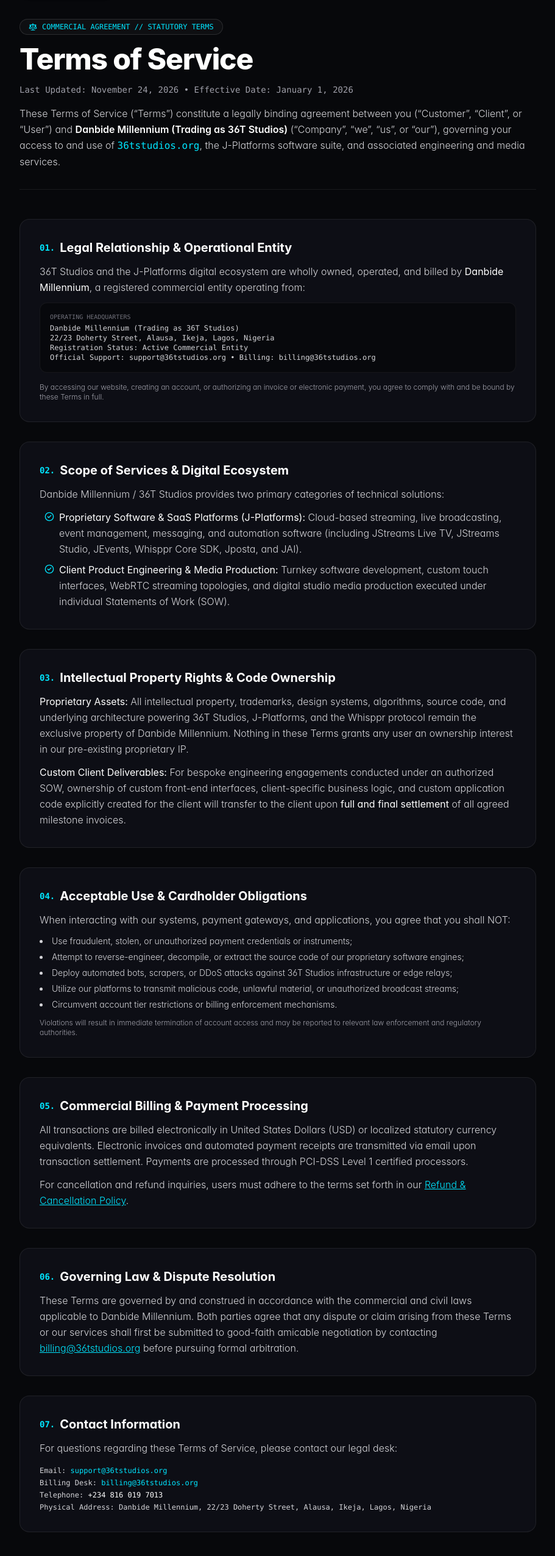
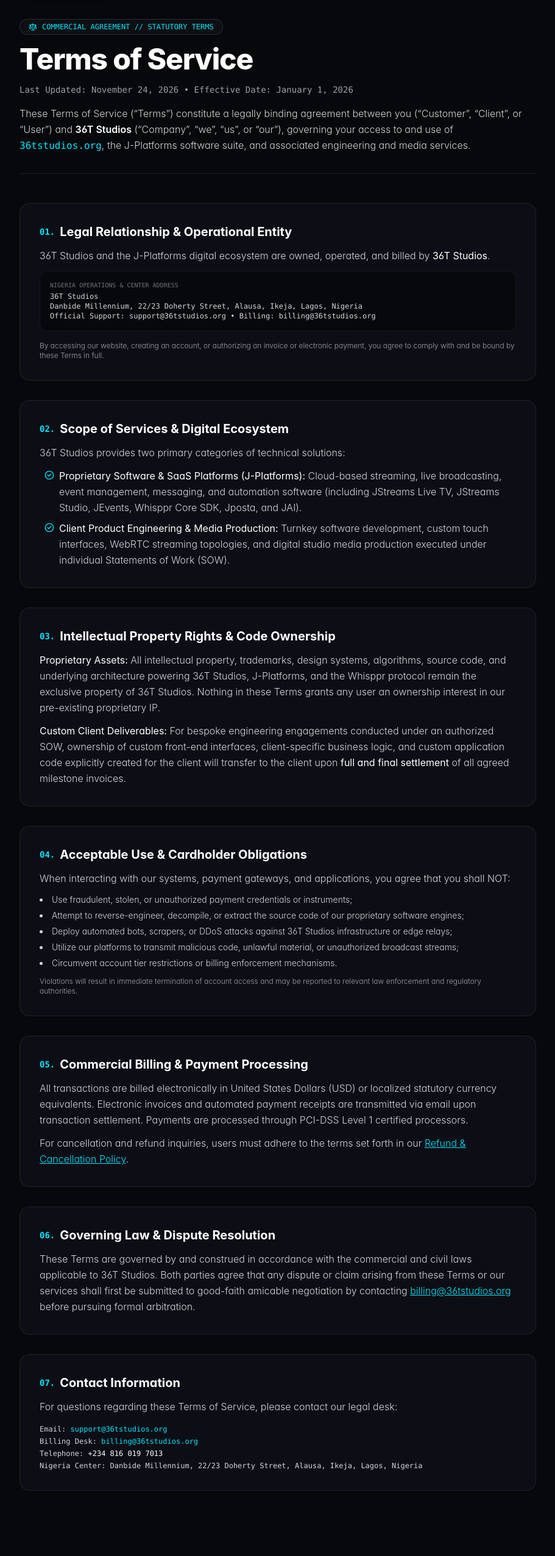
Before and after one commit to therealbuccie/36tstudios, a Next.js app: page /terms in a window 1280 px wide. Shown: the part 179-2730 px from the top of the page at 61% size, without its empty margins (184-1095 px from the left). Built offline with nearby package versions, Linux system fonts and the light colour scheme.

Commit message:
refactor: scope Danbide Millennium strictly to Nigeria Center address and use 36T Studios as entity

```diff
--- a/src/app/fulfillment-policy/page.tsx
+++ b/src/app/fulfillment-policy/page.tsx
@@ -3,8 +3,8 @@ import Link from "next/link";
 import { ArrowLeft, Send, CheckCircle2, Zap, Server, FileCheck } from "lucide-react";
 
 export const metadata = {
-  title: "Delivery & Fulfillment Policy // 36T Studios & Danbide Millennium",
-  description: "Electronic Delivery, Digital SaaS Activation, and Custom Development Fulfillment Policy for 36T Studios and Danbide Millennium.",
+  title: "Delivery & Fulfillment Policy // 36T Studios",
+  description: "Electronic Delivery, Digital SaaS Activation, and Custom Development Fulfillment Policy for 36T Studios.",
 };
 
 export default function FulfillmentPolicyPage() {
@@ -37,7 +37,7 @@ export default function FulfillmentPolicyPage() {
             Last Updated: November 24, 2026 • Delivery Channel: 100% Electronic &amp; Digital
           </p>
           <p className="text-sm sm:text-base text-zinc-300 leading-relaxed font-light">
-            This Fulfillment and Delivery Policy describes how digital services, software licenses, platform access, and custom engineering code are provisioned and delivered to customers by <strong className="text-white font-semibold">Danbide Millennium (Trading as 36T Studios)</strong>.
+            This Fulfillment and Delivery Policy describes how digital services, software licenses, platform access, and custom engineering code are provisioned and delivered to customers by <strong className="text-white font-semibold">36T Studios</strong>.
           </p>
         </div>
 
@@ -51,7 +51,7 @@ export default function FulfillmentPolicyPage() {
               Digital-Only Service Delivery (No Physical Shipping)
             </h2>
             <p>
-              Danbide Millennium / 36T Studios specializes exclusively in software engineering, digital platform infrastructure, cloud APIs, and studio media assets.
+              36T Studios specializes exclusively in software engineering, digital platform infrastructure, cloud APIs, and studio media assets.
             </p>
             <div className="p-4 rounded-xl bg-black/40 border border-white/[0.06] text-xs font-mono text-zinc-300 space-y-1">
               <div className="text-white font-bold uppercase tracking-wider">Notice to Cardholders &amp; Customers:</div>
@@ -123,8 +123,8 @@ export default function FulfillmentPolicyPage() {
               <div>Technical Support: <a href="mailto:support@36tstudios.org" className="text-[#00E5FF]">support@36tstudios.org</a></div>
               <div>Billing &amp; Invoicing: <a href="mailto:billing@36tstudios.org" className="text-[#00E5FF]">billing@36tstudios.org</a></div>
               <div>Telephone: <span className="text-white">+234 816 019 7013</span></div>
-              <div>Operating Entity: Danbide Millennium (Trading as 36T Studios)</div>
-              <div>Address: 22/23 Doherty Street, Alausa, Ikeja, Lagos, Nigeria</div>
+              <div>Operating Entity: 36T Studios</div>
+              <div>Nigeria Center: Danbide Millennium, 22/23 Doherty Street, Alausa, Ikeja, Lagos, Nigeria</div>
             </div>
           </section>
 
--- a/src/app/page.tsx
+++ b/src/app/page.tsx
@@ -551,7 +551,7 @@ export default function HomePage() {
               <ShieldCheck className="w-4 h-4" />
             </div>
             <p className="text-xs font-mono text-zinc-300">
-              All service retainers and platform licenses are billed electronically with formal invoices, instant payment confirmations, and 256-bit SSL encryption. Processed by <span className="text-white font-bold">Danbide Millennium</span>.
+              All service retainers and platform licenses are billed electronically with formal invoices, instant payment confirmations, and 256-bit SSL encryption. Processed securely by <span className="text-white font-bold">36T Studios</span>.
             </p>
           </div>
           <div className="flex items-center gap-4 text-[11px] font-mono text-zinc-400 shrink-0">
--- a/src/app/privacy/page.tsx
+++ b/src/app/privacy/page.tsx
@@ -3,8 +3,8 @@ import Link from "next/link";
 import { ArrowLeft, ShieldCheck, Lock, Eye, CheckCircle2 } from "lucide-react";
 
 export const metadata = {
-  title: "Privacy Policy // 36T Studios & Danbide Millennium",
-  description: "Privacy Policy, NDPA 2023 compliance, and PCI-DSS Level 1 payment protection statement for 36T Studios and Danbide Millennium.",
+  title: "Privacy Policy // 36T Studios",
+  description: "Privacy Policy, NDPA 2023 compliance, and PCI-DSS Level 1 payment protection statement for 36T Studios.",
 };
 
 export default function PrivacyPage() {
@@ -37,7 +37,7 @@ export default function PrivacyPage() {
             Last Updated: November 24, 2026 • Statutory Reference: NDPA 2023 / NDPR
           </p>
           <p className="text-sm sm:text-base text-zinc-300 leading-relaxed font-light">
-            This Privacy Policy outlines how <strong className="text-white font-semibold">Danbide Millennium (Trading as 36T Studios)</strong> collects, processes, and protects your personal data and commercial records when you interact with <code className="text-[#00E5FF]">36tstudios.org</code> and the J-Platforms application suite.
+            This Privacy Policy outlines how <strong className="text-white font-semibold">36T Studios</strong> collects, processes, and protects your personal data and commercial records when you interact with <code className="text-[#00E5FF]">36tstudios.org</code> and the J-Platforms application suite.
           </p>
         </div>
 
@@ -51,10 +51,10 @@ export default function PrivacyPage() {
               Data Protection Regulatory Framework
             </h2>
             <p>
-              Danbide Millennium is committed to safeguarding personal information in strict compliance with the <strong className="text-white">Nigeria Data Protection Act (NDPA) 2023</strong>, the Nigeria Data Protection Regulation (NDPR), and applicable international privacy benchmarks (including GDPR-aligned data subject protections for global clientele).
+              36T Studios is committed to safeguarding personal information in strict compliance with the <strong className="text-white">Nigeria Data Protection Act (NDPA) 2023</strong>, the Nigeria Data Protection Regulation (NDPR), and applicable international privacy benchmarks (including GDPR-aligned data subject protections for global clientele).
             </p>
             <p className="text-xs text-zinc-400">
-              Data Controller: Danbide Millennium (Trading as 36T Studios) • 22/23 Doherty Street, Alausa, Ikeja, Lagos, Nigeria.
+              Data Controller: 36T Studios • Nigeria Center: Danbide Millennium, 22/23 Doherty Street, Alausa, Ikeja, Lagos, Nigeria.
             </p>
           </section>
 
@@ -65,7 +65,7 @@ export default function PrivacyPage() {
               <span>Mandatory Payment Card &amp; PCI-DSS Level 1 Disclosure</span>
             </div>
             <div className="p-4 sm:p-5 rounded-xl bg-black/60 border border-[#00E5FF]/20 text-sm sm:text-base text-white leading-relaxed font-mono">
-              &ldquo;Danbide Millennium / 36T Studios processes all electronic transactions via PCI-DSS Level 1 certified payment infrastructure. We never store raw cardholder details, debit/credit card numbers, CVV codes, or bank authorization PINs on our servers.&rdquo;
+              &ldquo;36T Studios processes all electronic transactions via PCI-DSS Level 1 certified payment infrastructure. We never store raw cardholder details, debit/credit card numbers, CVV codes, or bank authorization PINs on our servers.&rdquo;
             </div>
             <p className="text-xs sm:text-sm text-zinc-300">
               All card data entered during subscription checkout or milestone invoice settlement is directly encrypted and tokenized by audited, bank-grade payment gateways (including Stripe, Flutterwave, and authorized merchant acquiring processors) using end-to-end 256-bit SSL encryption.
@@ -139,7 +139,7 @@ export default function PrivacyPage() {
               <div>Privacy Officer: <a href="mailto:privacy@36tstudios.org" className="text-[#00E5FF]">privacy@36tstudios.org</a></div>
               <div>General Support Desk: <a href="mailto:support@36tstudios.org" className="text-[#00E5FF]">support@36tstudios.org</a></div>
               <div>Telephone: <span className="text-white">+234 816 019 7013</span></div>
-              <div>Physical Address: Danbide Millennium, 22/23 Doherty Street, Alausa, Ikeja, Lagos, Nigeria</div>
+              <div>Nigeria Center: Danbide Millennium, 22/23 Doherty Street, Alausa, Ikeja, Lagos, Nigeria</div>
             </div>
           </section>
 
--- a/src/app/refund-policy/page.tsx
+++ b/src/app/refund-policy/page.tsx
@@ -3,7 +3,7 @@ import Link from "next/link";
 import { ArrowLeft, RefreshCw, AlertCircle, CheckCircle2, Clock, Mail } from "lucide-react";
 
 export const metadata = {
-  title: "Refund & Cancellation Policy // 36T Studios & Danbide Millennium",
+  title: "Refund & Cancellation Policy // 36T Studios",
   description: "Official Refund, Cancellation, and Dispute Resolution Policy for J-Platforms subscriptions and custom engineering projects.",
 };
 
@@ -37,7 +37,7 @@ export default function RefundPolicyPage() {
             Last Updated: November 24, 2026 • Billing Desk: billing@36tstudios.org
           </p>
           <p className="text-sm sm:text-base text-zinc-300 leading-relaxed font-light">
-            This Policy sets forth the terms governing subscription cancellations, milestone deposit refunds, and transaction dispute resolutions for services provided by <strong className="text-white font-semibold">Danbide Millennium (Trading as 36T Studios)</strong>.
+            This Policy sets forth the terms governing subscription cancellations, milestone deposit refunds, and transaction dispute resolutions for services provided by <strong className="text-white font-semibold">36T Studios</strong>.
           </p>
         </div>
 
@@ -129,8 +129,8 @@ export default function RefundPolicyPage() {
               <div>Invoicing Desk: <a href="mailto:billing@36tstudios.org" className="text-[#00E5FF]">billing@36tstudios.org</a></div>
               <div>Client Support: <a href="mailto:support@36tstudios.org" className="text-[#00E5FF]">support@36tstudios.org</a></div>
               <div>Telephone: <span className="text-white">+234 816 019 7013</span></div>
-              <div>Corporate Entity: Danbide Millennium (Trading as 36T Studios)</div>
-              <div>Address: 22/23 Doherty Street, Alausa, Ikeja, Lagos, Nigeria</div>
+              <div>Corporate Entity: 36T Studios</div>
+              <div>Nigeria Center: Danbide Millennium, 22/23 Doherty Street, Alausa, Ikeja, Lagos, Nigeria</div>
             </div>
           </section>
 
--- a/src/app/terms/page.tsx
+++ b/src/app/terms/page.tsx
@@ -3,8 +3,8 @@ import Link from "next/link";
 import { ArrowLeft, ShieldCheck, Scale, FileText, CheckCircle2 } from "lucide-react";
 
 export const metadata = {
-  title: "Terms of Service // 36T Studios & Danbide Millennium",
-  description: "Terms of Service governing use of 36tstudios.org and J-Platforms services operated by Danbide Millennium.",
+  title: "Terms of Service // 36T Studios",
+  description: "Terms of Service governing use of 36tstudios.org and J-Platforms services operated by 36T Studios.",
 };
 
 export default function TermsPage() {
@@ -37,7 +37,7 @@ export default function TermsPage() {
             Last Updated: November 24, 2026 • Effective Date: January 1, 2026
           </p>
           <p className="text-sm sm:text-base text-zinc-300 leading-relaxed font-light">
-            These Terms of Service (&ldquo;Terms&rdquo;) constitute a legally binding agreement between you (&ldquo;Customer&rdquo;, &ldquo;Client&rdquo;, or &ldquo;User&rdquo;) and <strong className="text-white font-semibold">Danbide Millennium (Trading as 36T Studios)</strong> (&ldquo;Company&rdquo;, &ldquo;we&rdquo;, &ldquo;us&rdquo;, or &ldquo;our&rdquo;), governing your access to and use of <code className="text-[#00E5FF]">36tstudios.org</code>, the J-Platforms software suite, and associated engineering and media services.
+            These Terms of Service (&ldquo;Terms&rdquo;) constitute a legally binding agreement between you (&ldquo;Customer&rdquo;, &ldquo;Client&rdquo;, or &ldquo;User&rdquo;) and <strong className="text-white font-semibold">36T Studios</strong> (&ldquo;Company&rdquo;, &ldquo;we&rdquo;, &ldquo;us&rdquo;, or &ldquo;our&rdquo;), governing your access to and use of <code className="text-[#00E5FF]">36tstudios.org</code>, the J-Platforms software suite, and associated engineering and media services.
           </p>
         </div>
 
@@ -51,13 +51,12 @@ export default function TermsPage() {
               Legal Relationship &amp; Operational Entity
             </h2>
             <p>
-              36T Studios and the J-Platforms digital ecosystem are wholly owned, operated, and billed by <strong className="text-white">Danbide Millennium</strong>, a registered commercial entity operating from:
+              36T Studios and the J-Platforms digital ecosystem are owned, operated, and billed by <strong className="text-white">36T Studios</strong>.
             </p>
             <div className="p-4 rounded-xl bg-black/40 border border-white/[0.06] font-mono text-xs text-zinc-300">
-              <span className="text-zinc-500 block uppercase text-[10px] mb-1">Operating Headquarters</span>
-              Danbide Millennium (Trading as 36T Studios)<br />
-              22/23 Doherty Street, Alausa, Ikeja, Lagos, Nigeria<br />
-              Registration Status: Active Commercial Entity<br />
+              <span className="text-zinc-500 block uppercase text-[10px] mb-1">Nigeria Operations &amp; Center Address</span>
+              36T Studios<br />
+              Danbide Millennium, 22/23 Doherty Street, Alausa, Ikeja, Lagos, Nigeria<br />
               Official Support: support@36tstudios.org • Billing: billing@36tstudios.org
             </div>
             <p className="text-xs text-zinc-400 pt-1">
@@ -72,7 +71,7 @@ export default function TermsPage() {
               Scope of Services &amp; Digital Ecosystem
             </h2>
             <p>
-              Danbide Millennium / 36T Studios provides two primary categories of technical solutions:
+              36T Studios provides two primary categories of technical solutions:
             </p>
             <ul className="space-y-2 pl-2">
               <li className="flex items-start gap-2">
@@ -93,7 +92,7 @@ export default function TermsPage() {
               Intellectual Property Rights &amp; Code Ownership
             </h2>
             <p>
-              <strong className="text-white">Proprietary Assets:</strong> All intellectual property, trademarks, design systems, algorithms, source code, and underlying architecture powering 36T Studios, J-Platforms, and the Whisppr protocol remain the exclusive property of Danbide Millennium. Nothing in these Terms grants any user an ownership interest in our pre-existing proprietary IP.
+              <strong className="text-white">Proprietary Assets:</strong> All intellectual property, trademarks, design systems, algorithms, source code, and underlying architecture powering 36T Studios, J-Platforms, and the Whisppr protocol remain the exclusive property of 36T Studios. Nothing in these Terms grants any user an ownership interest in our pre-existing proprietary IP.
             </p>
             <p>
               <strong className="text-white">Custom Client Deliverables:</strong> For bespoke engineering engagements conducted under an authorized SOW, ownership of custom front-end interfaces, client-specific business logic, and custom application code explicitly created for the client will transfer to the client upon <strong className="text-white">full and final settlement</strong> of all agreed milestone invoices.
@@ -140,7 +139,7 @@ export default function TermsPage() {
               Governing Law &amp; Dispute Resolution
             </h2>
             <p>
-              These Terms are governed by and construed in accordance with the commercial and civil laws applicable to Danbide Millennium. Both parties agree that any dispute or claim arising from these Terms or our services shall first be submitted to good-faith amicable negotiation by contacting <a href="mailto:billing@36tstudios.org" className="text-[#00E5FF] underline">billing@36tstudios.org</a> before pursuing formal arbitration.
+              These Terms are governed by and construed in accordance with the commercial and civil laws applicable to 36T Studios. Both parties agree that any dispute or claim arising from these Terms or our services shall first be submitted to good-faith amicable negotiation by contacting <a href="mailto:billing@36tstudios.org" className="text-[#00E5FF] underline">billing@36tstudios.org</a> before pursuing formal arbitration.
             </p>
           </section>
 
@@ -155,7 +154,7 @@ export default function TermsPage() {
               <div>Email: <a href="mailto:support@36tstudios.org" className="text-[#00E5FF]">support@36tstudios.org</a></div>
               <div>Billing Desk: <a href="mailto:billing@36tstudios.org" className="text-[#00E5FF]">billing@36tstudios.org</a></div>
               <div>Telephone: <span className="text-white">+234 816 019 7013</span></div>
-              <div>Physical Address: Danbide Millennium, 22/23 Doherty Street, Alausa, Ikeja, Lagos, Nigeria</div>
+              <div>Nigeria Center: Danbide Millennium, 22/23 Doherty Street, Alausa, Ikeja, Lagos, Nigeria</div>
             </div>
           </section>
 
--- a/src/components/footer/StudioFooter.tsx
+++ b/src/components/footer/StudioFooter.tsx
@@ -19,11 +19,11 @@ export function StudioFooter() {
           <div className="space-y-4">
             <StudioLogo size="md" />
             <p className="text-xs sm:text-sm text-zinc-400 leading-relaxed font-light pt-1">
-              36T Studios and the J-Platforms digital ecosystem are owned, operated, and billed by <strong className="text-white font-medium">Danbide Millennium</strong>.
+              36T Studios designs, engineers, and operates the J-Platforms digital ecosystem. Full-cycle application engineering and media productions.
             </p>
             <div className="text-[11px] font-mono text-zinc-500 space-y-1">
-              <div>Trading As: 36T Studios // J-Platforms</div>
-              <div>Commercial Entity: Danbide Millennium</div>
+              <div>Studio: 36T Studios // J-Platforms</div>
+              <div>Digital Product Engineering &amp; Systems</div>
             </div>
           </div>
 
@@ -154,7 +154,7 @@ export function StudioFooter() {
         {/* Corporate Copyright & Legal Bar */}
         <div className="pt-8 flex flex-col sm:flex-row items-center justify-between text-xs text-zinc-500 gap-4 text-center sm:text-left">
           <div className="font-mono text-[11px] sm:text-xs">
-            © 2026 Danbide Millennium (Trading as 36T Studios). All Rights Reserved.
+            © 2026 36T Studios. All Rights Reserved.
           </div>
           <div className="flex flex-wrap items-center justify-center sm:justify-start gap-4 text-xs font-mono">
             <Link href="/terms" className="hover:text-zinc-300 transition-colors">Terms</Link>
--- a/src/components/navigation/GlobalNavigation.tsx
+++ b/src/components/navigation/GlobalNavigation.tsx
@@ -142,7 +142,7 @@ export const GlobalNavigation = () => {
               <ArrowRight className="w-4 h-4 text-black" />
             </Link>
             <p className="text-[11px] text-zinc-500 text-center font-mono">
-              Danbide Millennium (Trading as 36T Studios)
+              36T Studios // Digital Product Engineering
             </p>
           </div>
 
```
